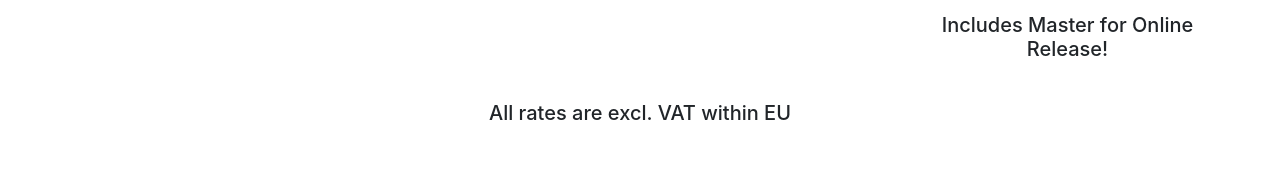
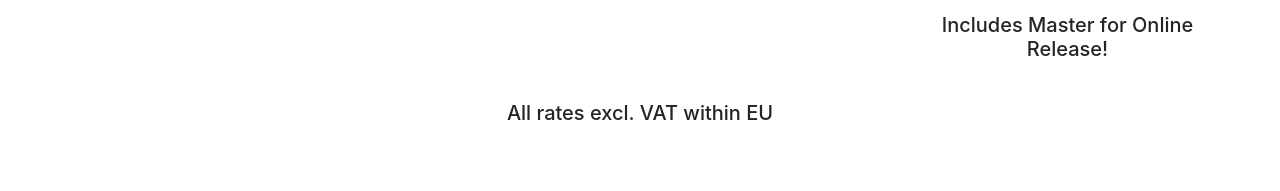
Before and after one commit to ChristophPWalter/tape-your-mix, a website with bundled scripts: page index.html in a window 1280 px wide. Shown: the part 2492-2683 px from the top of the page. Built offline with nearby package versions, Linux system fonts and the light colour scheme.

Commit message:
excl vat

```diff
--- a/index.html
+++ b/index.html
@@ -186,7 +186,7 @@
     </div>
     &nbsp;
     <div class="col-lg-8 mx-auto text-center">
-      <h2 class="mb-3 klein">All rates are excl. VAT within EU</h2>
+      <h2 class="mb-3 klein">All rates excl. VAT within EU</h2>
     </div>
   </section>
 
```
